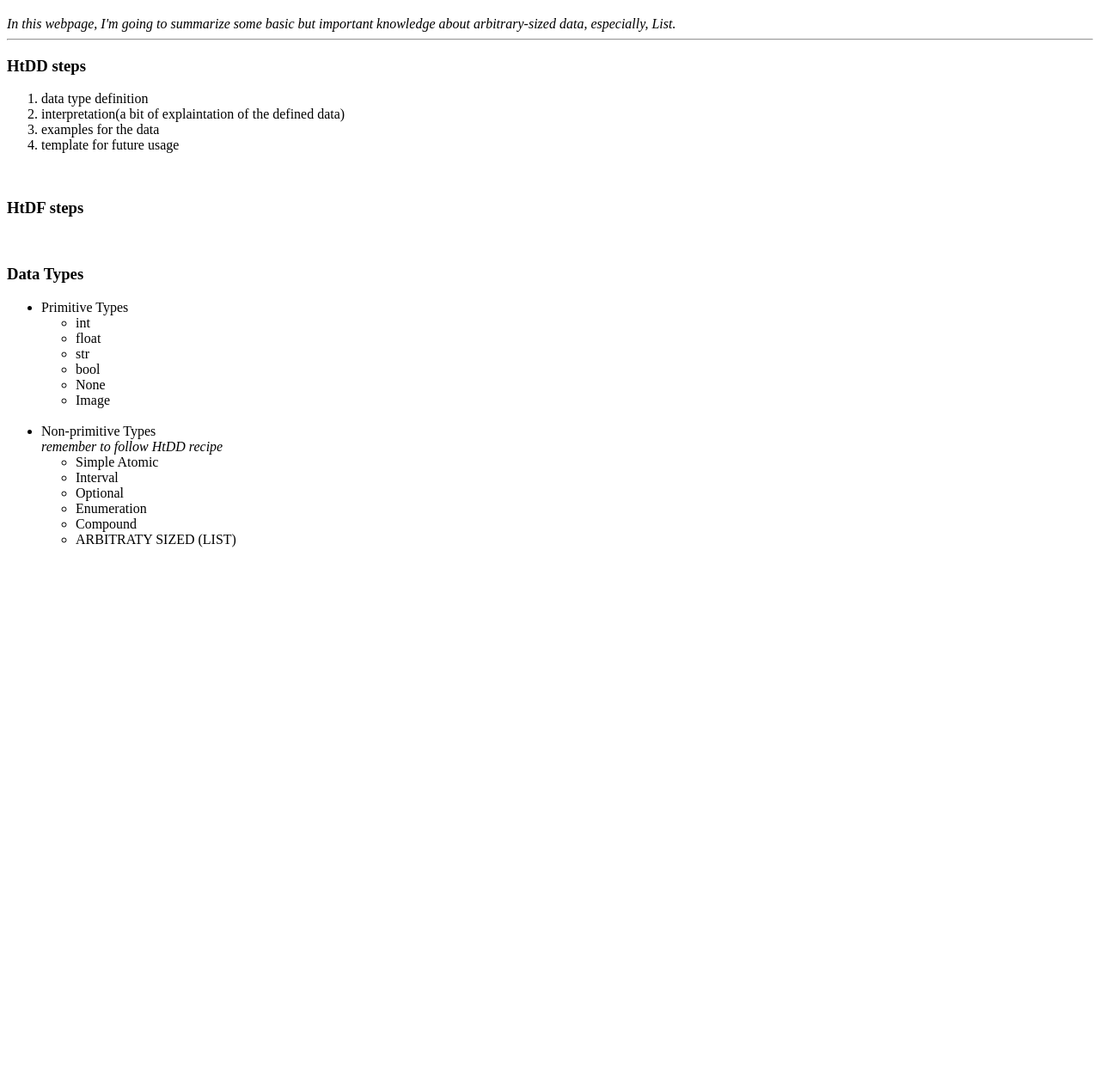
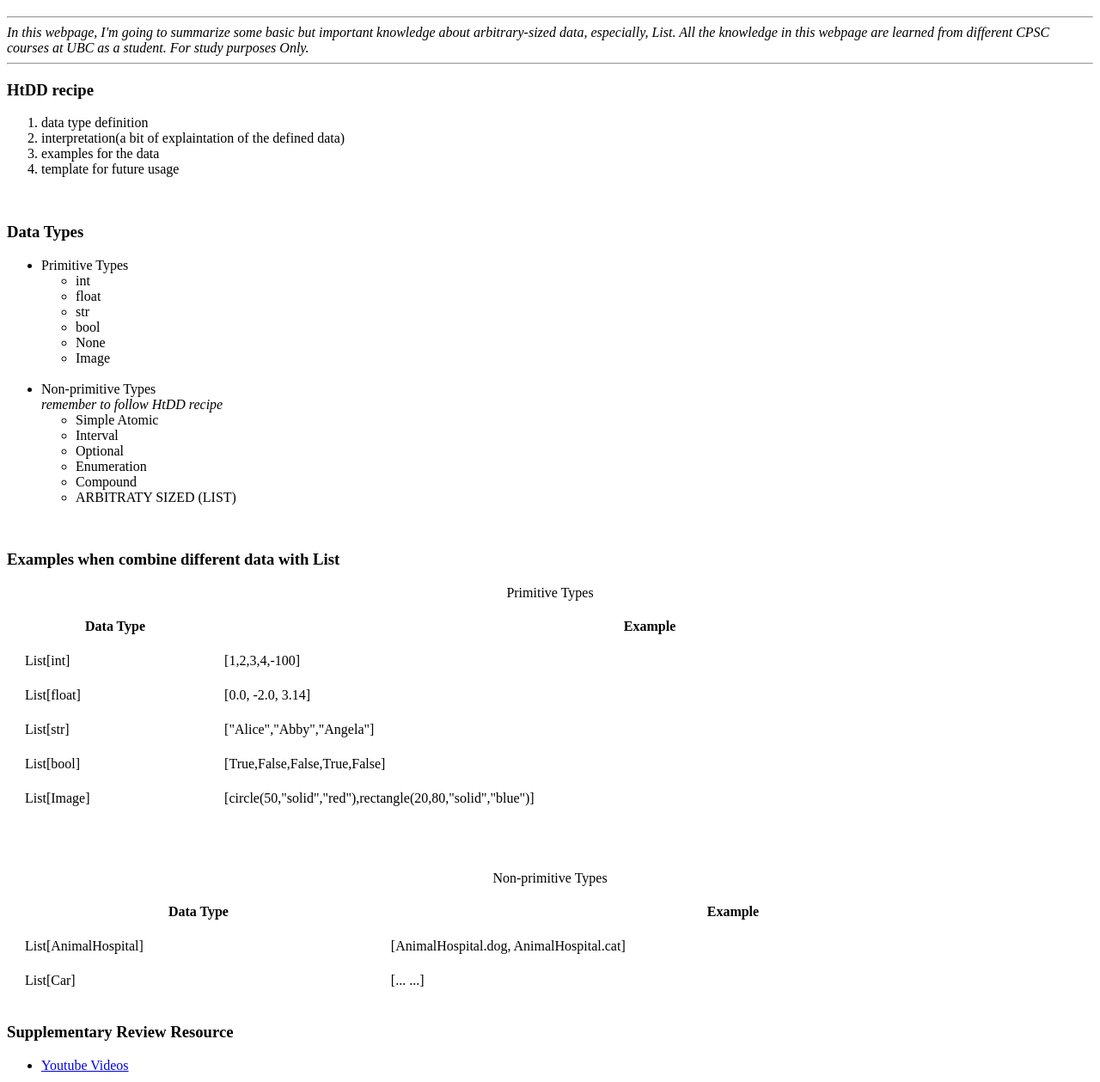
Before and after one commit to annie1k/WebDev, a plain HTML site: page Arbitrary-Sized(Python)/index.html in a window 1280 px wide. Shown: the part 61-1320 px from the top of the page at 86% size. Before the commit the page ends 800 px from the top, so only its background shows below. Drawn offline with Linux system fonts and the light colour scheme.

Commit message:
list done

```diff
--- a/Arbitrary-Sized(Python)/index.html
+++ b/Arbitrary-Sized(Python)/index.html
@@ -8,13 +8,16 @@
 
 <body>
   <h1>Arbitrary-Sized Data -- List</h1>
-
-  <em>In this webpage, I'm going to summarize some basic but important knowledge about arbitrary-sized data, especially, List.</em>
+  <hr>
+  <em>
+    In this webpage, I'm going to summarize some basic but important knowledge about arbitrary-sized data, especially, List.
+    All the knowledge in this webpage are learned from different CPSC courses at UBC as a student. For study purposes Only.
+  </em>
   <hr>
 
 
 
-  <h3>HtDD steps</h3>
+  <h3>HtDD recipe</h3>
   <ol>
     <li>data type definition</li>
     <li>interpretation(a bit of explaintation of the defined data)</li>
@@ -23,12 +26,6 @@
   </ol>
 
   <br>
-
-  <h3>HtDF steps</h3>
-
-
-  <br>
-
 
   <h3>Data Types</h3>
 
@@ -56,11 +53,70 @@
       <li>ARBITRATY SIZED (LIST)</li>
     </ul>
 
+  </ul>
 
+<br>
 
+  <h3>Examples when combine different data with List</h2>
+    <table style="width:100%" cellspacing="20">
+      <caption>Primitive Types</caption>
+      <tr>
+        <th>Data Type</th>
+        <th>Example</th>
+      </tr>
 
+      <tr>
+        <td>List[int]</td>
+        <td>[1,2,3,4,-100]</td>
+      </tr>
 
-  </ul>
+      <tr>
+        <td>List[float]</td>
+        <td>[0.0, -2.0, 3.14]</td>
+      </tr>
+
+      <tr>
+        <td>List[str]</td>
+        <td>["Alice","Abby","Angela"]</td>
+      </tr>
+
+      <tr>
+        <td>List[bool]</td>
+        <td>[True,False,False,True,False]</td>
+      </tr>
+
+      <tr>
+        <td>List[Image]</td>
+        <td>[circle(50,"solid","red"),rectangle(20,80,"solid","blue")]</td>
+      </tr>
+    </table>
+
+<br>
+<br>
+<br>
+
+    <table style="width:100%" cellspacing="20">
+      <caption>Non-primitive Types</caption>
+      <tr>
+        <th>Data Type</th>
+        <th>Example</th>
+      </tr>
+
+      <tr>
+        <td>List[AnimalHospital]</td>
+        <td>[AnimalHospital.dog, AnimalHospital.cat]</td>
+      </tr>
+
+      <tr>
+        <td>List[Car]</td>
+        <td>[... ...]</td>
+      </tr>
+    </table>
+
+<h3>Supplementary Review Resource</h3>
+<ul>
+  <li><a href="https://youtube.com/playlist?list=PLJp5d-gwWEAEhg3Hqk9jiwodjqsyMfTtv">Youtube Videos</a></li>
+</ul>
 </body>
 
 </html>
```
